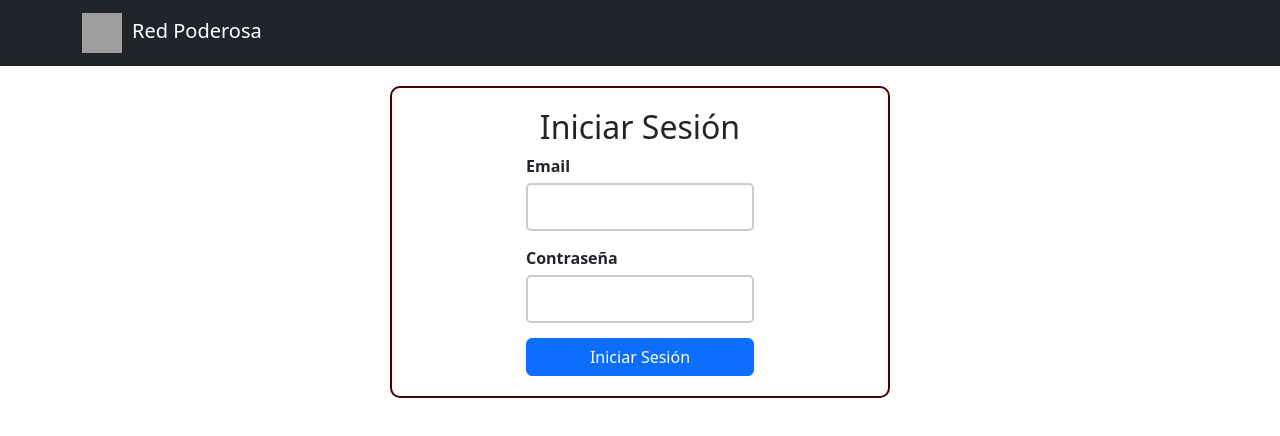
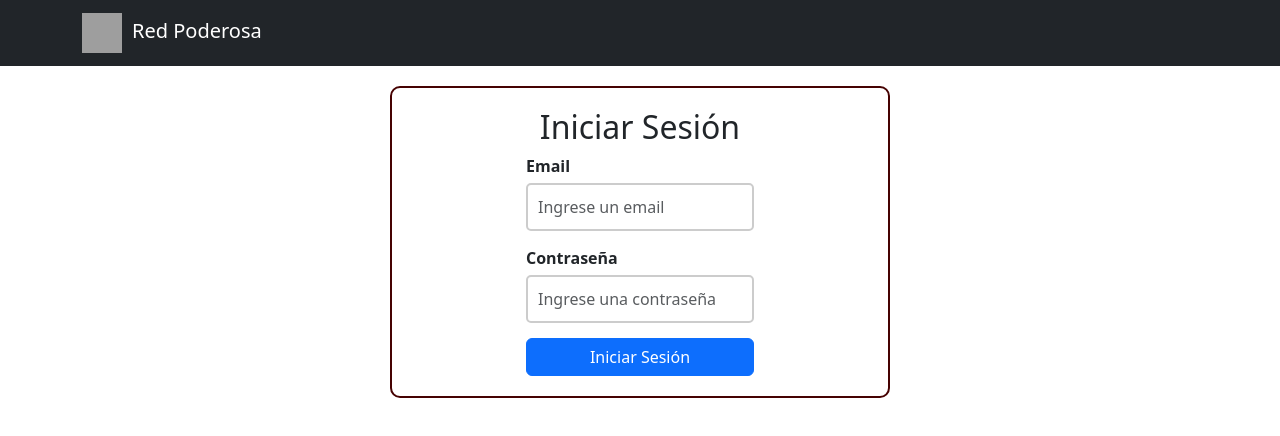
Before and after one commit to laragimenez/red-poderosa-react, a React (Create React App) app in the folder red-poderosa/: page / in a window 1280 px wide. Shown: the top 436 px of the page. Built offline with nearby package versions, Linux system fonts and the light colour scheme; grey boxes are pictures that could not be loaded.

Commit message:
se identaron los tags de html de todos los componentes

```diff
--- a/red-poderosa/src/App.js
+++ b/red-poderosa/src/App.js
@@ -20,8 +20,6 @@ const App = () => {
     const [isLoading, setIsLoading] = useState(true); // Estado para esperar la verificación del token
     const [message, setMessage] = useState("");  // Para el mensaje de advertencia
 
-
-    // Verificar el token cuando se cargue el componente
     useEffect(() => {
         const isAuthenticated = localStorage.getItem("isAuthenticated"); // Obtener el indicador de autenticación
         setIsAuthenticated(!!isAuthenticated); // Si existe el indicador, el usuario está autenticado
@@ -62,8 +60,6 @@ const App = () => {
                 <Route exact path='/Page-NotFound' element={<NotFound/>}></Route>
                 <Route exact path='/Error' element={<Error/>}></Route>
                 <Route path='*' element={<Navigate to="/Page-NotFound"/>}></Route>
-
-
             </Routes>
         </BrowserRouter>
     </>
--- a/red-poderosa/src/componentes/Admin/Admin.jsx
+++ b/red-poderosa/src/componentes/Admin/Admin.jsx
@@ -25,8 +25,7 @@ const Admin = () => {
         try {
             const response = await fetch(`http://localhost:5297/Admin/GetAdmin?UserId=${id}`);
             const json = await response.json();
-            console.log("Datos recibidos:", json); // 👀 Verifica los datos en consola
-
+            console.log("Datos recibidos:", json); //Verifica los datos en consola
 
             setAdmin({
                 "name": json.nameUser,
@@ -192,7 +191,7 @@ const Admin = () => {
                                 <Form.Label>Password</Form.Label>
                                 <Form.Control
                                     type="password"
-                                    placeholder="Ingrese uan contraseña"
+                                    placeholder="Ingrese una contraseña"
                                     name="password"
                                     value={admin.password}
                                     onChange={handleInputChange}
--- a/red-poderosa/src/componentes/Admins/Admins.jsx
+++ b/red-poderosa/src/componentes/Admins/Admins.jsx
@@ -1,7 +1,6 @@
 import './Admins.css';
 import React, { useEffect, useState } from 'react';
 import { Button, Spinner, Table } from 'react-bootstrap';
-import { ImSearch } from 'react-icons/im';
 import { Link } from 'react-router-dom';
 import Swal from 'sweetalert2';
 
@@ -60,8 +59,6 @@ const Admins = () => {
           });
         }
     };
-
-
     // Función para eliminar un admin
     const deleteAdmin = async (userId, name) => {
         Swal.fire({
--- a/red-poderosa/src/componentes/BanUsers/BanUsers.jsx
+++ b/red-poderosa/src/componentes/BanUsers/BanUsers.jsx
@@ -6,6 +6,7 @@ const BanUsers = () => {
   const [page, setPage] = useState(1);
   const [usersBan, setUsersBan] = useState([]);
   const [loading, setLoading] = useState(true);
+
   const fetchBansUsers= async () =>{
       try{
         setLoading (true)
@@ -69,7 +70,6 @@ const BanUsers = () => {
     setPage(prevPage => Math.min(prevPage + 1, 10))
   }
 
-
   return (
       <>
         <div className="container-users">
@@ -120,15 +120,11 @@ const BanUsers = () => {
                         <td>{user.reason}</td>
                         <td>
                           <Button onClick={() => unbanUser(user.nameUser, user.lastName)} className='btn-ban'>Desbanear</Button>
-
                         </td>
                     </tr>
-
                     );
                   })
                 }
-
-
             </tbody>
           </Table>
         }
--- a/red-poderosa/src/componentes/Login/Login.css
+++ b/red-poderosa/src/componentes/Login/Login.css
@@ -4,7 +4,6 @@
     justify-content: center;
     align-items: center;
 }
-
 /* Contenedor centrado con borde de color */
 .login-container {
     padding: 20px;
--- a/red-poderosa/src/componentes/Login/Login.jsx
+++ b/red-poderosa/src/componentes/Login/Login.jsx
@@ -11,7 +11,6 @@ const Login = () => {
   const [loading, setLoading] = useState(false);
   const navigate = useNavigate();
 
-  // Verificamos si ya hay un token y redirigimos al home
   useEffect(() => {
     const isAuthenticated = localStorage.getItem("isAuthenticated");
     if (isAuthenticated) {
@@ -70,6 +69,7 @@ const Login = () => {
   };
 
   return (
+      <>
         <div className='container'>
           <div className="login-container">
             <h2>Iniciar Sesión</h2>
@@ -80,6 +80,7 @@ const Login = () => {
               <input
                 type="email"
                 className="form-control"
+                placeholder='Ingrese un email'
                 value={email}
                 onChange={(e) => setEmail(e.target.value)}
                 required
@@ -90,6 +91,7 @@ const Login = () => {
                 <input
                   type="password"
                   className="form-control"
+                  placeholder='Ingrese una contraseña'
                   value={password}
                   onChange={(e) => setPassword(e.target.value)}
                   required //obliga a que el usuario complete ambos campos antes de enviar el formulario.
@@ -101,16 +103,8 @@ const Login = () => {
             </form>
           </div>
         </div>
-  );
+    </>
+  )
 };
 
-
 export default Login;
-
-
-/*try {
-  const response = await fetch("https://tu-api.com/login", {  // envía los datos al backend (https://tu-api.com/login) usando POST
-    method: "POST",
-    headers: { "Content-Type": "application/json" },
-    body: JSON.stringify({ email, password }),
-  });*/
--- a/red-poderosa/src/componentes/Movies/Movies.jsx
+++ b/red-poderosa/src/componentes/Movies/Movies.jsx
@@ -172,14 +172,13 @@ const Movies = () => {
                 })
               }
             </tbody>
-        </Table>
+          </Table>
       }
       <div className="pagination-container">
         {/* Botones de Paginación */}
         <Button className="btn btn-secondary me-2" onClick={prevPage} disabled={page === 1}>&lt;</Button><span>{page}</span>
         <Button className="btn btn-secondary ms-2" onClick={nextPage} disabled={movies.length === 0}>&gt;</Button>
       </div>
-
     </>
   )
 }
--- a/red-poderosa/src/componentes/NavBar/NavBar.jsx
+++ b/red-poderosa/src/componentes/NavBar/NavBar.jsx
@@ -1,5 +1,6 @@
 import 'bootstrap/dist/css/bootstrap.min.css';
 import './NavBar.css';
+
 import React from 'react';
 import Container from 'react-bootstrap/Container';
 import Nav from 'react-bootstrap/Nav';
```
Also changed, not shown: red-poderosa/src/Mock/Mock.js (deleted, +0 -8 lines). Lines whose indentation alone changed are shown as unchanged.
